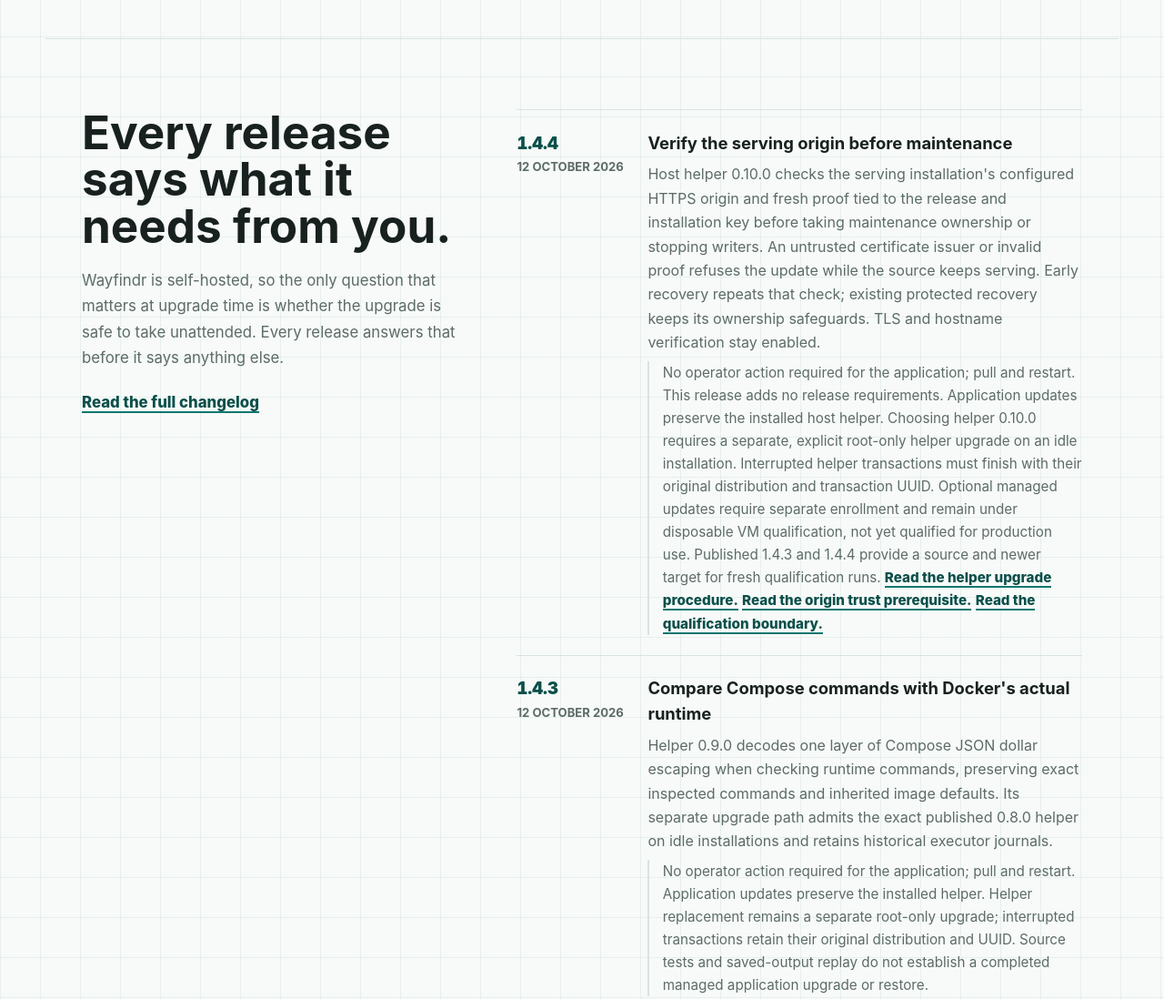
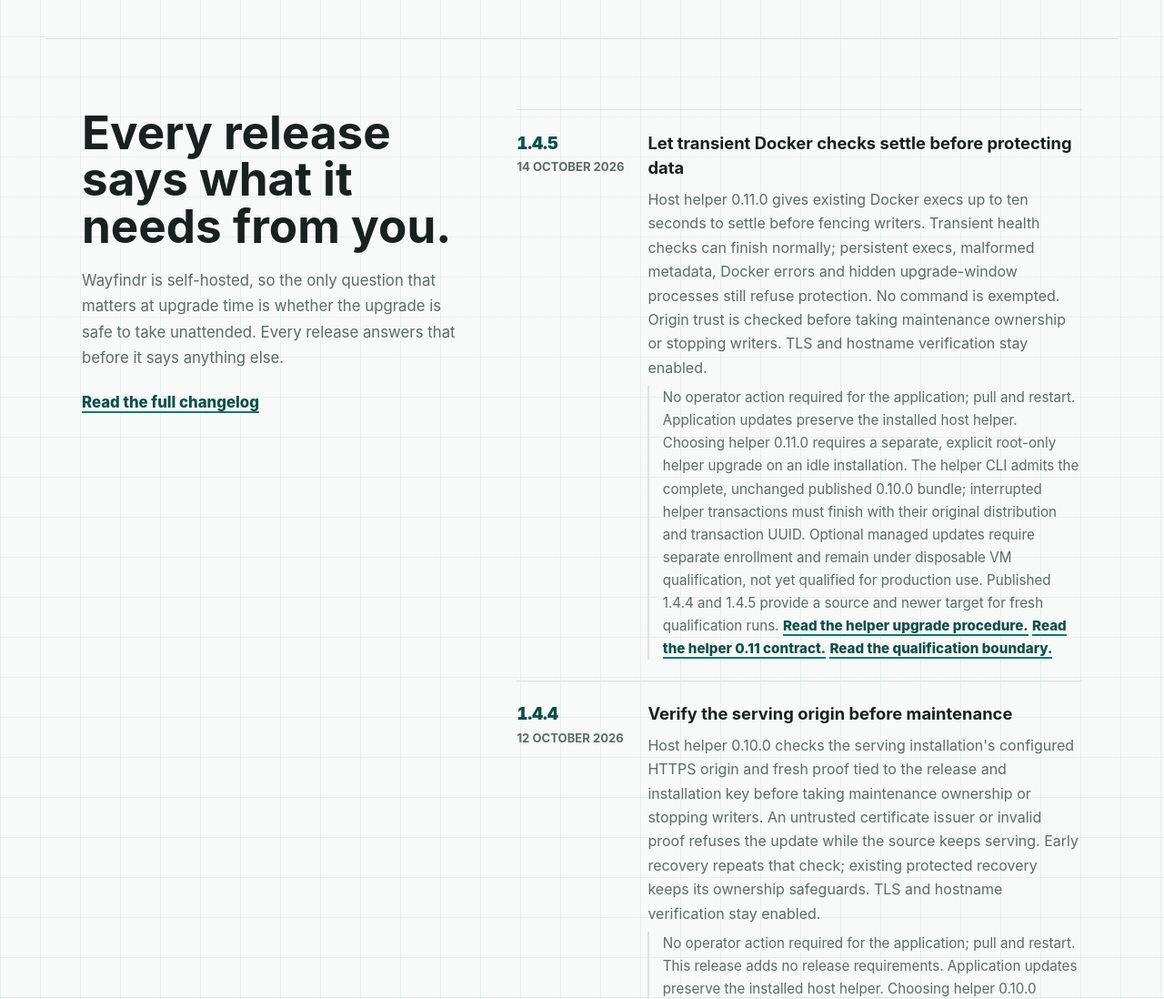
Before and after one commit to adamgreenwell/wayfindr-site, a website built with Vite: page index.html in a window 1280 px wide. Shown: the part 5460-6558 px from the top of the page at 91% size. Built offline with nearby package versions, Linux system fonts and the light colour scheme; no server answers; a script that the page names is missing.

Commit message:
Describe Wayfindr 1.4.5 and its separate helper upgrade.

```diff
--- a/index.html
+++ b/index.html
@@ -291,6 +291,40 @@
         </div>
 
         <ol class="release-list" aria-label="Wayfindr release timeline">
+          <li>
+            <div class="release-meta">
+              <a class="release-version" href="https://github.com/adamgreenwell/wayfindr/releases/tag/v1.4.5" target="_blank" rel="noreferrer">1.4.5</a>
+              <time datetime="2026-10-14">14 October 2026</time>
+            </div>
+            <div class="release-body">
+              <h3>Let transient Docker checks settle before protecting data</h3>
+              <p>
+                Host helper 0.11.0 gives existing Docker execs up to ten seconds
+                to settle before fencing writers. Transient health checks can
+                finish normally; persistent execs, malformed metadata, Docker
+                errors and hidden upgrade-window processes still refuse
+                protection. No command is exempted. Origin trust is checked
+                before taking maintenance ownership or stopping writers.
+                TLS and hostname verification stay enabled.
+              </p>
+              <p class="release-aside">
+                No operator action required for the application; pull and
+                restart. Application updates preserve the installed host helper.
+                Choosing helper 0.11.0 requires a separate, explicit root-only
+                helper upgrade on an idle installation. The helper CLI admits
+                the complete, unchanged published 0.10.0 bundle; interrupted
+                helper transactions must finish with their original distribution
+                and transaction UUID. Optional managed updates require separate
+                enrollment and remain under disposable VM qualification, not yet
+                qualified for production use. Published 1.4.4 and 1.4.5 provide
+                a source and newer target for fresh qualification runs.
+                <a class="text-link" href="https://github.com/adamgreenwell/wayfindr/blob/v1.4.5/docs/self-hosting/managed-updater.md#upgrading-the-installed-helper" target="_blank" rel="noreferrer">Read the helper upgrade procedure.</a>
+                <a class="text-link" href="https://github.com/adamgreenwell/wayfindr/blob/v1.4.5/docs/self-hosting/helper-0.11-candidate.md" target="_blank" rel="noreferrer">Read the helper 0.11 contract.</a>
+                <a class="text-link" href="https://github.com/adamgreenwell/wayfindr/blob/v1.4.5/docs/self-hosting/managed-update-release-readiness.md" target="_blank" rel="noreferrer">Read the qualification boundary.</a>
+              </p>
+            </div>
+          </li>
+
           <li>
             <div class="release-meta">
               <a class="release-version" href="https://github.com/adamgreenwell/wayfindr/releases/tag/v1.4.4" target="_blank" rel="noreferrer">1.4.4</a>
@@ -806,10 +840,10 @@
 
           <article class="roadmap-track">
             <span class="track-label">Next</span>
-            <h3>After 1.4.4 &mdash; qualify the managed update path</h3>
+            <h3>After 1.4.5 &mdash; qualify the managed update path</h3>
             <p>
-              Published 1.4.3 and 1.4.4 provide a source and newer target, with
-              helper 0.10.0 available through a separate host upgrade. Origin
+              Published 1.4.4 and 1.4.5 provide a source and newer target, with
+              helper 0.11.0 available through a separate host upgrade. Origin
               trust is checked before maintenance ownership; the configured
               HTTPS origin must also be trusted by the host helper. Managed
               updates remain under disposable VM qualification, not yet
@@ -861,10 +895,10 @@
         <div>
           <h2 id="status-title">Past 1.0, in the open, and installable without its author.</h2>
           <p>
-            Wayfindr is young &mdash; twenty release milestones since August,
-            with a twenty-first in preparation &mdash; but it is not a demo. You
+            Wayfindr is young &mdash; twenty-one release milestones since August,
+            with a twenty-second in preparation &mdash; but it is not a demo. You
             can self-host
-            <a class="text-link" href="https://github.com/adamgreenwell/wayfindr/releases/tag/v1.4.4" target="_blank" rel="noreferrer">1.4.4</a>
+            <a class="text-link" href="https://github.com/adamgreenwell/wayfindr/releases/tag/v1.4.5" target="_blank" rel="noreferrer">1.4.5</a>
             today, and the support loop it was built around works end to end:
             install the widget, chat with a visitor, request cobrowsing consent,
             and turn the session into a ticket. Email, a searchable help centre,
@@ -873,8 +907,9 @@
           </p>
           <p>
             Release review and terminal upgrade hardening are available, and
-            1.4.4 publishes host helper 0.10.0 with origin verification before
-            maintenance ownership. Application updates preserve the installed
+            1.4.5 publishes host helper 0.11.0 with a bounded wait for existing
+            Docker execs and origin verification before maintenance ownership.
+            Application updates preserve the installed
             helper; replacing it is a separate, explicit root-only upgrade.
             Optional managed updates remain under disposable VM qualification,
             not yet qualified for production use; enrollment is not needed to
```
Also changed, not shown: src/content-drift.test.js (+7 -5 lines).
